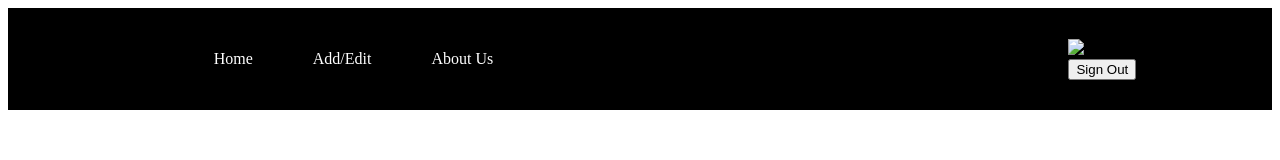
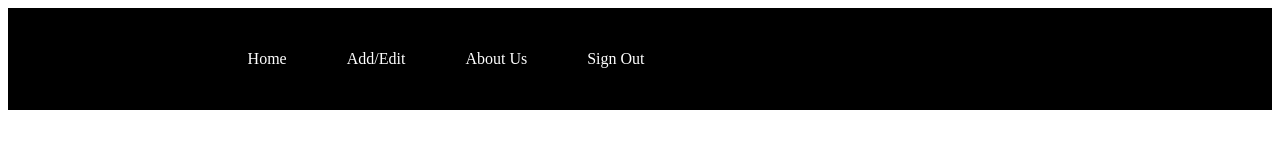
Before and after one commit to preemishra/Web-Page, a plain HTML site: page home.html in a window 1280 px wide. Drawn offline with Linux system fonts and the light colour scheme.

Commit message:
modified home file

```diff
--- a/home.html
+++ b/home.html
@@ -16,10 +16,12 @@
     .nav-list li a:hover {
             color: grey;
         }
-    .nav-list li a {
+        .nav-list li a {
             text-decoration: none;
             color: white;
         }
+
+
      .nav-list li {
         list-style: none;
         padding: 26px 30px;
@@ -29,10 +31,7 @@
         display: flex;
         align-items: center;
     }
-    .rightnav {
-            width: 30%;
-            text-align: right;
-        }
+
 
         .background {
         background: black;
@@ -60,21 +59,11 @@
 <body>
   <nav class="navbar background">
       <ul class="nav-list">
-
-          <li><a href="login.html">Home</a></li>
-          <li><a href="home.html">Add/Edit</a></li>
+          <li><a href="home.html">Home</a></li>
+          <li><a href="addMovie.html">Add/Edit</a></li>
           <li><a href="about.html">About Us</a></li>
-      </ul>
-      <div class="rightNav">
-        <div class="logo">
-          <img src="logging-out-2355227__340">
-      </div>
-
-          <button class="sign-out">Sign Out</button>
-
-
+          <li><a href ="login.html">Sign Out</a></li>
+     </ul>
   </nav>
-
 </body>
-
 </html>
```
